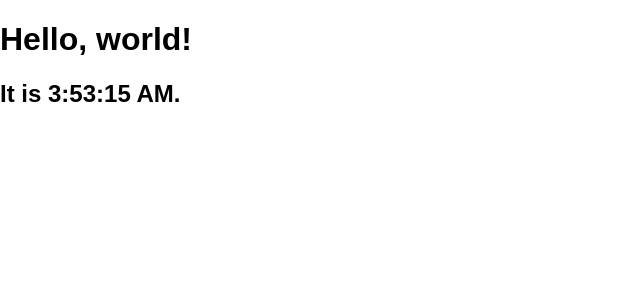
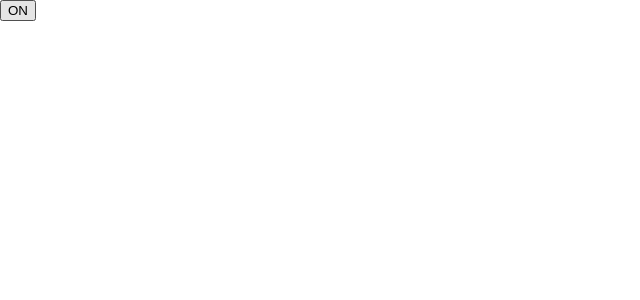
Before and after one commit to ysdnoproject/ReactHelloWorld, a React (Create React App) app: page / in a window 1280 px wide. Shown: the top 300 px of the page, without its empty margins (0-640 px from the left). Built offline with nearby package versions, Linux system fonts and the light colour scheme.

Commit message:
add Toggle.js

```diff
--- /dev/null
+++ b/src/Toggle.js
@@ -0,0 +1,27 @@
+import * as React from "react";
+
+class Toggle extends React.Component {
+    constructor(props) {
+        super(props);
+        this.state = {isToggleOn: true};
+
+        // This binding is necessary to make `this` work in the callback
+        this.handleClick = this.handleClick.bind(this);
+    }
+
+    handleClick() {
+        this.setState(prevState => ({
+            isToggleOn: !prevState.isToggleOn
+        }));
+    }
+
+    render() {
+        return (
+            <button onClick={this.handleClick}>
+                {this.state.isToggleOn ? 'ON' : 'OFF'}
+            </button>
+        );
+    }
+}
+
+export default Toggle;
--- a/src/index.js
+++ b/src/index.js
@@ -4,11 +4,11 @@
 import App from './App';
 import registerServiceWorker from './registerServiceWorker';
 import Clock from "./Clock";
+import Toggle from "./Toggle";
 
 ReactDOM.render(
-    <Clock />,
+    <Toggle />,
     document.getElementById('root')
 );
 
-// setInterval(Clock, 1000);
 registerServiceWorker();
```
